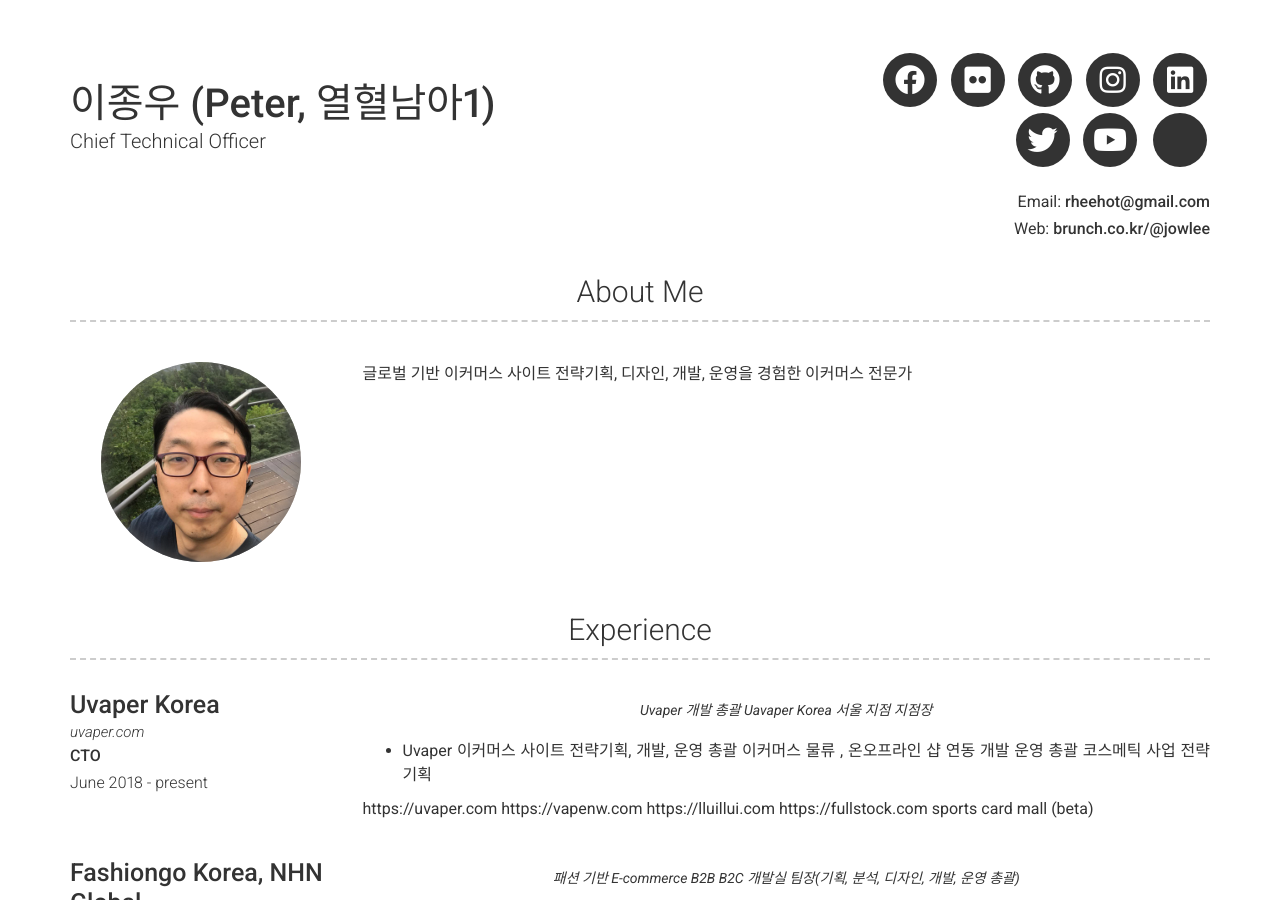
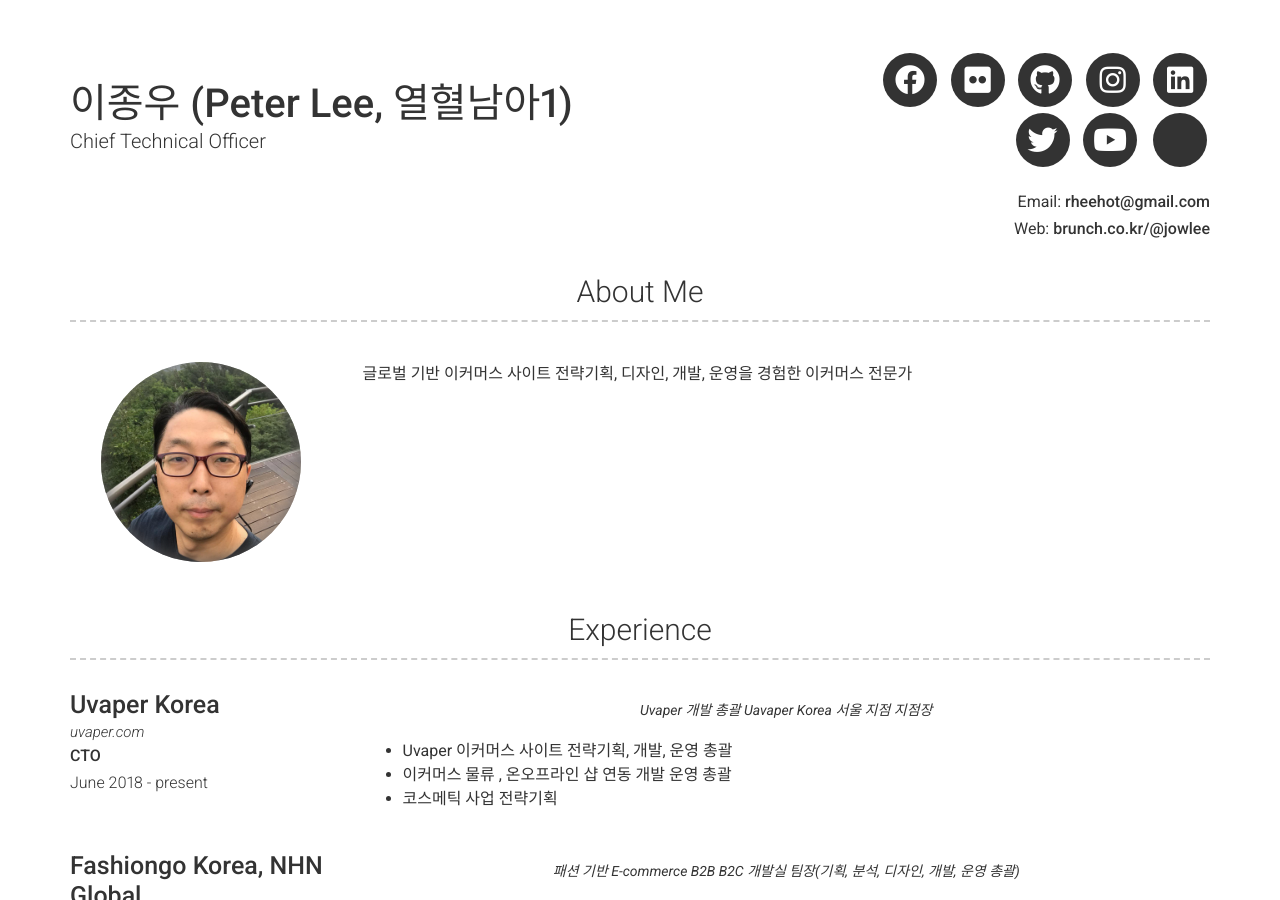
Before and after one commit to rheehot/rheehot.github.io, a Jekyll site: the page built from index.md, in a window 1280 px wide and 900 px high. Built offline with Jekyll 4.4.1, drawn with Linux system fonts in a browser that asks for light colours; nearby versions of some CDN libraries; some of the changed text lies outside the part shown.

Commit message:
문구 수정 ...

```diff
--- a/_config.yml
+++ b/_config.yml
@@ -3,7 +3,7 @@ repository: Git repository where your resume will be hosted, only required if yo
 # favicon: Directory of your favicon (eg. images/favicon.ico)(optional)
 
 # Personal info
-name: 이종우 (Peter, 열혈남아1)
+name: 이종우 (Peter Lee, 열혈남아1)
 title: Chief Technical Officer
 email: rheehot@gmail.com
 phone:
--- a/_data/experience.yml
+++ b/_data/experience.yml
@@ -9,14 +9,8 @@
    Uavaper Korea 서울 지점 지점장
   description: | # this will include new lines to allow paragraphs
    - Uvaper 이커머스 사이트 전략기획, 개발, 운영 총괄
-   이커머스 물류 , 온오프라인 샵 연동 개발 운영 총괄
-   코스메틱 사업 전략기획
-
-   https://uvaper.com
-   https://vapenw.com
-   https://lluillui.com
-   https://fullstock.com
-   sports card mall (beta)
+   - 이커머스 물류 , 온오프라인 샵 연동 개발 운영 총괄
+   - 코스메틱 사업 전략기획
 
 # Experience template
 - layout: left
```
